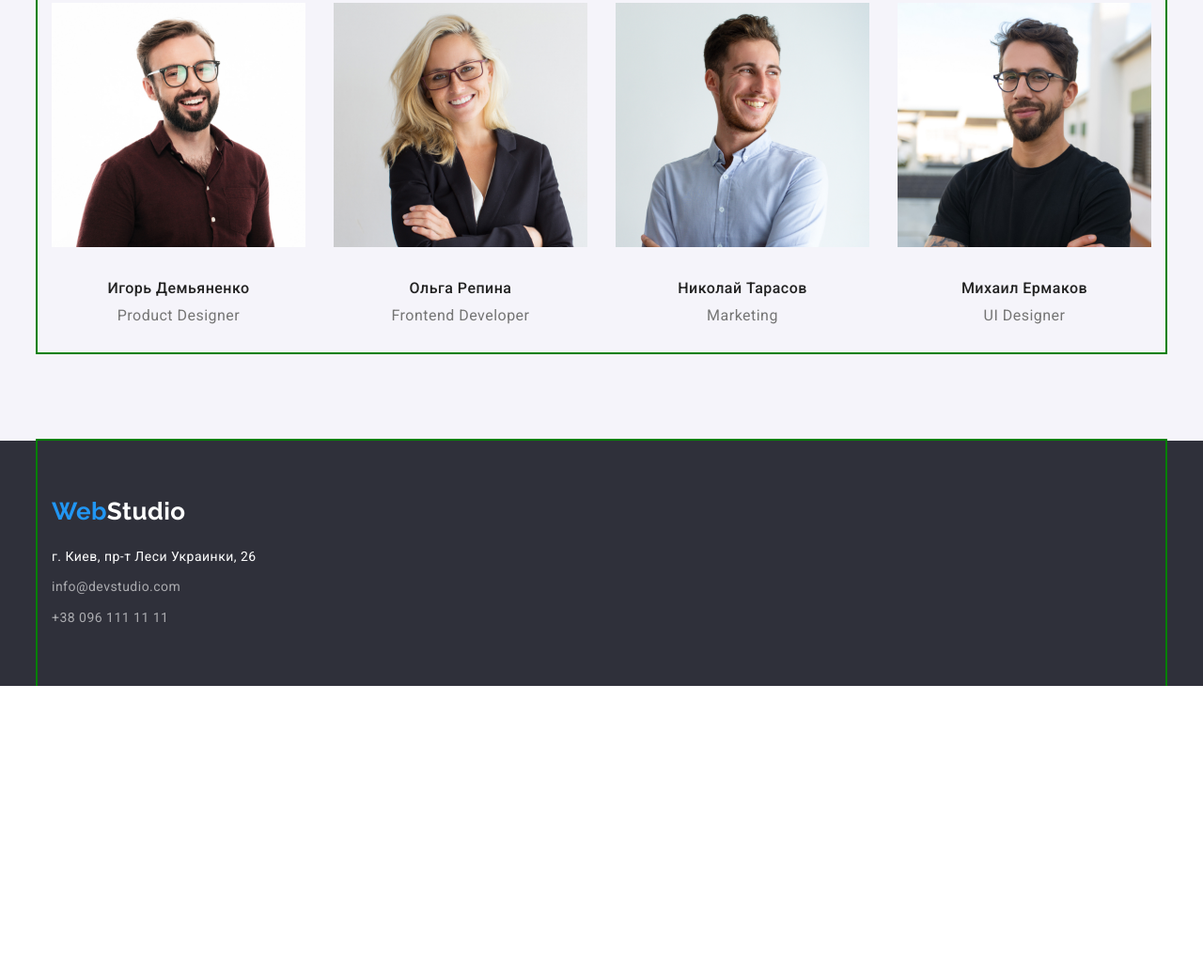
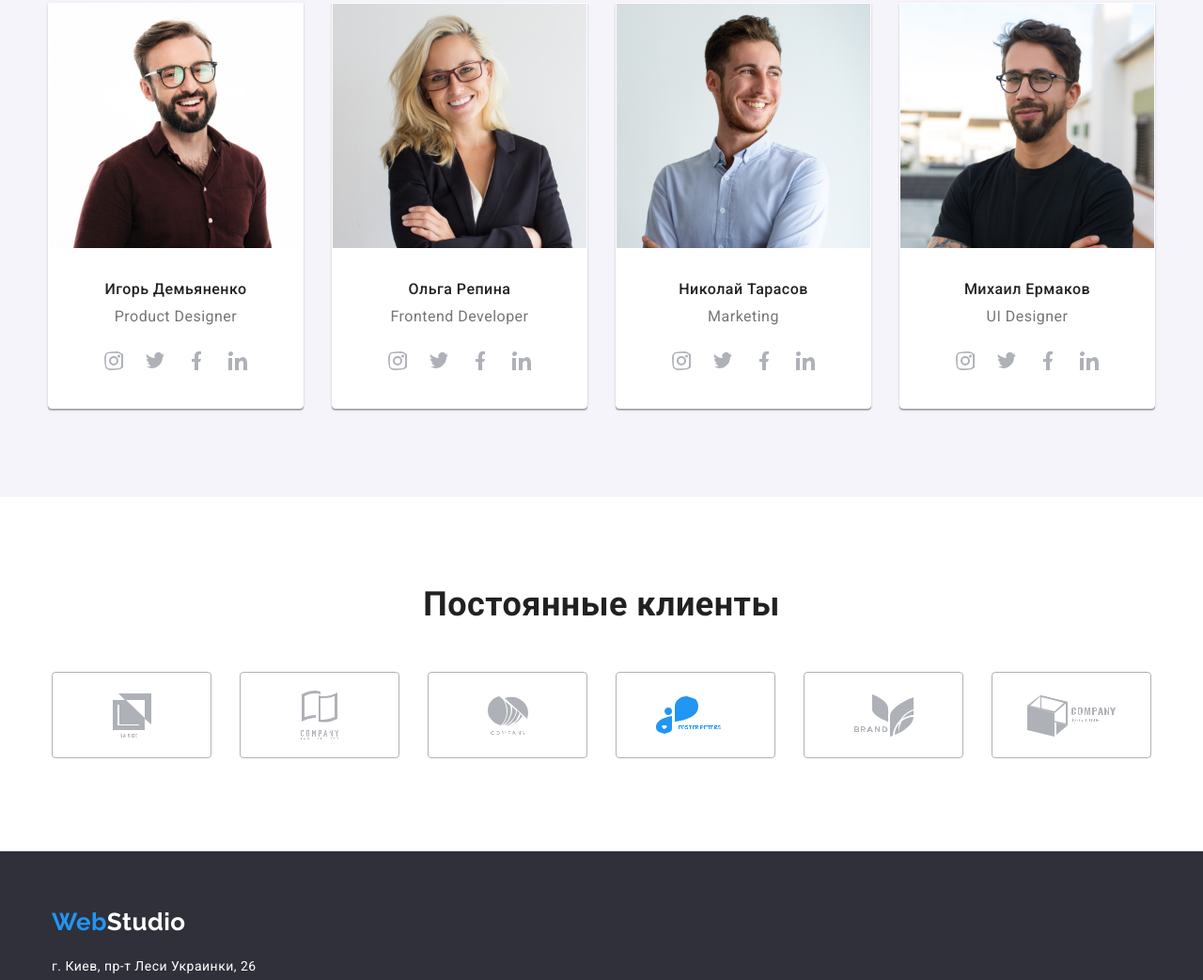
Before and after one commit to Artemius87/goit-markup-hw-04, a plain HTML site: page index.html in a window 1280 px wide. Shown: the part 1757-2800 px from the top of the page at 94% size. Before the commit the page ends 2487 px from the top, so only its background shows below. Drawn offline with nearby package versions, Linux system fonts and the light colour scheme.

Commit message:
сделал наши постоянных клиентов

```diff
--- a/css/style.css
+++ b/css/style.css
@@ -21,7 +21,7 @@ ul {
   padding: 0 15px;
   margin: 0 auto;
 
-  outline: 2px solid green;
+  /* outline: 2px solid green; */
 }
 
 /* tagline */
@@ -156,7 +156,8 @@ ul {
 }
 
 .activity .title,
-.team .title {
+.team .title,
+.clients .title {
   padding-bottom: 50px;
   font-weight: 700;
   font-size: 36px;
@@ -167,8 +168,59 @@ ul {
 
 /* team */
 
+.social {
+  display: flex;
+  justify-content: center;
+  padding-bottom: 28px;
+}
+
+.inst {
+  content: "";
+  width: 44px;
+  height: 44px;
+  background-position: center;
+  background-repeat: no-repeat;
+  background-image: url("../images/instagram.svg");
+}
+
+.twitt {
+  content: "";
+  width: 44px;
+  height: 44px;
+  background-position: center;
+  background-repeat: no-repeat;
+  background-image: url("../images/twitter.svg");
+}
+
+.face {
+  content: "";
+  width: 44px;
+  height: 44px;
+  background-position: center;
+  background-repeat: no-repeat;
+  background-image: url("../images/facebook.svg");
+}
+
+.linkedin {
+  content: "";
+  width: 44px;
+  height: 44px;
+  background-position: center;
+  background-repeat: no-repeat;
+  background-image: url("../images/linkedin.svg");
+}
+
 .team .list {
   display: flex;
+  justify-content: center;
+}
+
+.cards {
+  background: #ffffff;
+  border-radius: 0px 0px 4px 4px;
+  border: 1px solid#FFFFFF;
+  box-shadow: 0px 1px 3px rgba(0, 0, 0, 0.12), 0px 1px 1px rgba(0, 0, 0, 0.14),
+    0px 2px 1px rgba(0, 0, 0, 0.2);
 }
 
 .cards + .cards {
@@ -192,7 +244,7 @@ ul {
 }
 
 .profession {
-  padding-bottom: 30px;
+  padding-bottom: 16px;
   font-size: 16px;
   line-height: 1.18;
   text-align: center;
@@ -238,6 +290,90 @@ ul {
 .button-primary:focus {
   color: var(--accent-color);
   background-color: var(--white-color);
+}
+
+/* ---- clients ---- */
+
+.clients .title {
+  padding-top: 94px;
+}
+
+.clients .brand {
+  display: flex;
+  justify-content: space-between;
+  padding-bottom: 94px;
+}
+
+.lab-one {
+  border: 1px solid #afb1b8;
+  border-radius: 4px;
+  display: inline-block;
+  content: "";
+  width: 170px;
+  height: 92px;
+  background-image: url("../images/group\ \(5\)\ \(1\).svg");
+  background-position: center;
+  background-repeat: no-repeat;
+}
+
+.lab-two {
+  border: 1px solid #afb1b8;
+  border-radius: 4px;
+  display: inline-block;
+  content: "";
+  width: 170px;
+  height: 92px;
+  background-image: url("../images/group\ \(6\).svg");
+  background-position: center;
+  background-repeat: no-repeat;
+}
+
+.lab-three {
+  border: 1px solid #afb1b8;
+  border-radius: 4px;
+  display: inline-block;
+  content: "";
+  width: 170px;
+  height: 92px;
+  background-image: url("../images/group\ \(1\)\ \(1\).svg");
+  background-position: center;
+  background-repeat: no-repeat;
+}
+
+.lab-four {
+  border: 1px solid #afb1b8;
+  border-radius: 4px;
+  display: inline-block;
+  content: "";
+  width: 170px;
+  height: 92px;
+  background-image: url("../images/group\ \(2\)\ \(1\).svg");
+  background-position: center;
+  background-repeat: no-repeat;
+}
+
+.lab-five {
+  border: 1px solid #afb1b8;
+  border-radius: 4px;
+  display: inline-block;
+  content: "";
+  width: 170px;
+  height: 92px;
+  background-image: url("../images/group\ \(3\)\ \(1\).svg");
+  background-position: center;
+  background-repeat: no-repeat;
+}
+
+.lab-six {
+  border: 1px solid #afb1b8;
+  border-radius: 4px;
+  display: inline-block;
+  content: "";
+  width: 170px;
+  height: 92px;
+  background-image: url("../images/group\ \(4\)\ \(1\).svg");
+  background-position: center;
+  background-repeat: no-repeat;
 }
 
 /* Стили для portfolio.html */
--- a/index.html
+++ b/index.html
@@ -110,26 +110,65 @@
             <img src="./images/img4.jpg" alt="Игорь Демьяненко" width="270" />
             <h3 class="employee">Игорь Демьяненко</h3>
             <p class="profession">Product Designer</p>
+            <div class="social">
+            <a class="inst" href="https://www.instagram.com/"></a>
+            <a class="twitt" href="https://twitter.com/"></a>
+            <a class="face" href="https://www.facebook.com"></a>
+            <a class="linkedin" href="https://www.linkedin.com/"></a>
+          </div>
           </li>
           <li class="cards">
             <img src="./images/img5.jpg" alt="Ольга Репина" width="270" />
             <h3 class="employee">Ольга Репина</h3>
             <p class="profession">Frontend Developer</p>
+            <div class="social">
+              <a class="inst" href="https://www.instagram.com/"></a>
+              <a class="twitt" href="https://twitter.com/"></a>
+              <a class="face" href="https://www.facebook.com"></a>
+              <a class="linkedin" href="https://www.linkedin.com/"></a>
+            </div>
           </li>
           <li class="cards">
             <img src="./images/img6.jpg" alt="Николай Тарасов" width="270" />
             <h3 class="employee">Николай Тарасов</h3>
             <p class="profession">Marketing</p>
+            <div class="social">
+              <a class="inst" href="https://www.instagram.com/"></a>
+              <a class="twitt" href="https://twitter.com/"></a>
+              <a class="face" href="https://www.facebook.com"></a>
+              <a class="linkedin" href="https://www.linkedin.com/"></a>
+            </div>
           </li>
           <li class="cards">
             <img src="./images/img7.jpg" alt="Михаил Ермаков" width="270" />
             <h3 class="employee">Михаил Ермаков</h3>
             <p class="profession">UI Designer</p>
+            <div class="social">
+              <a class="inst" href="https://www.instagram.com/"></a>
+              <a class="twitt" href="https://twitter.com/"></a>
+              <a class="face" href="https://www.facebook.com"></a>
+              <a class="linkedin" href="https://www.linkedin.com/"></a>
+            </div>
           </li>
         </ul>
       </div>
     </section>
   </main>
+
+  <!-- ---постоянные клиенты--- -->
+  <section class="clients">
+    <div class="container">
+      <h2 class="title">Постоянные клиенты</h2>
+      <ul class="list brand">
+        <li class="brand-border"><a class="lab-one" href=""></a></li>
+        <li class="brand-border"><a class="lab-two" href=""></a></li>
+        <li class="brand-border"><a class="lab-three" href=""></a></li>
+        <li class="brand-border"><a class="lab-four" href=""></a></li>
+        <li class="brand-border"><a class="lab-five" href=""></a></li>
+        <li class="brand-border"><a class="lab-six" href=""></a></li>
+      </ul>
+</div>
+  </section>
 
   <footer>
     <div class="container">
```
Also changed, not shown: images/facebook.svg (added), images/group (1) (1).svg (added), images/group (2) (1).svg (added), images/group (3) (1).svg (added), images/group (4) (1).svg (added), images/group (5) (1).svg (added), images/group (6).svg (added), images/instagram.svg (added), images/linkedin.svg (added), images/twitter.svg (added).
